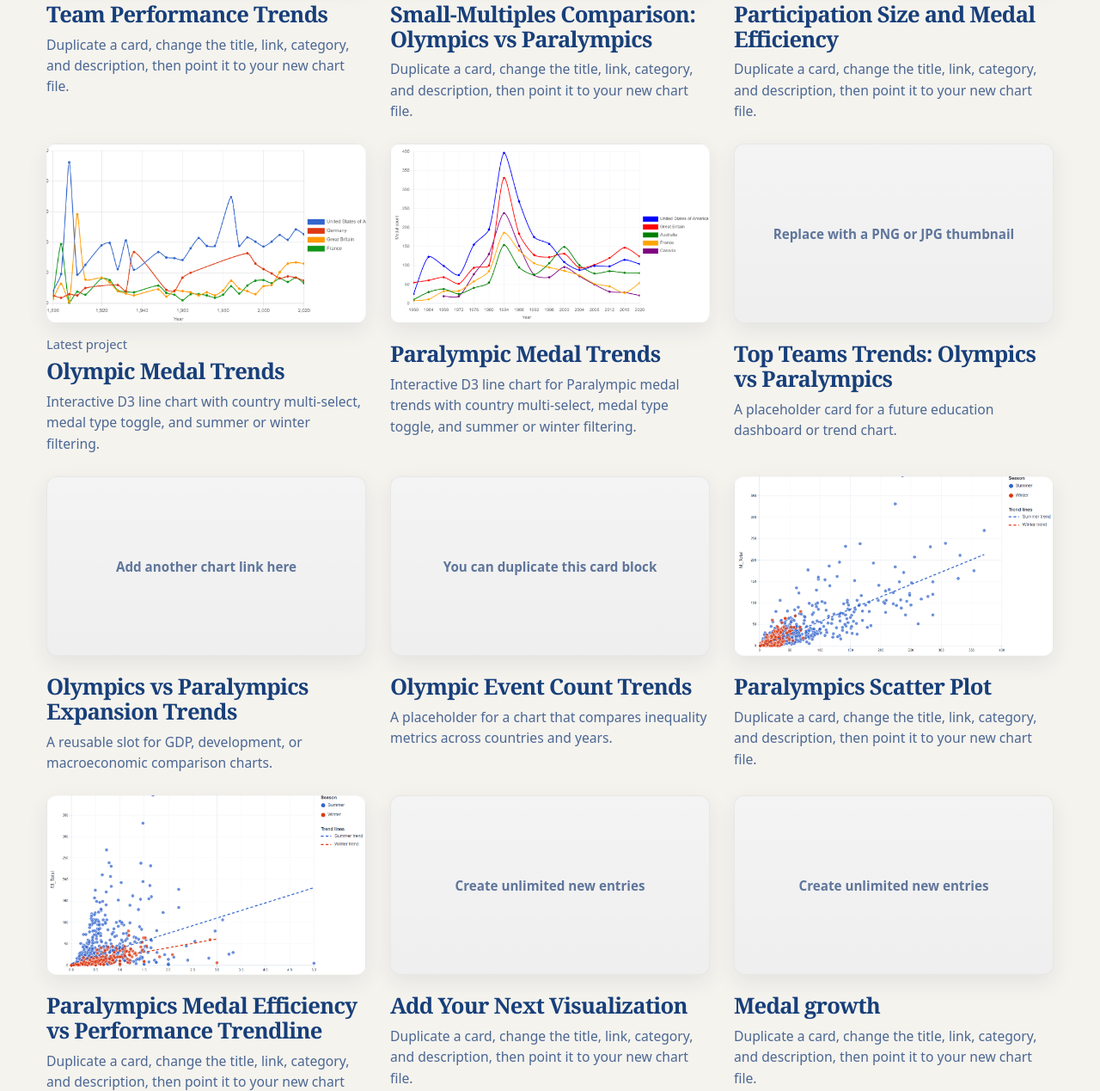
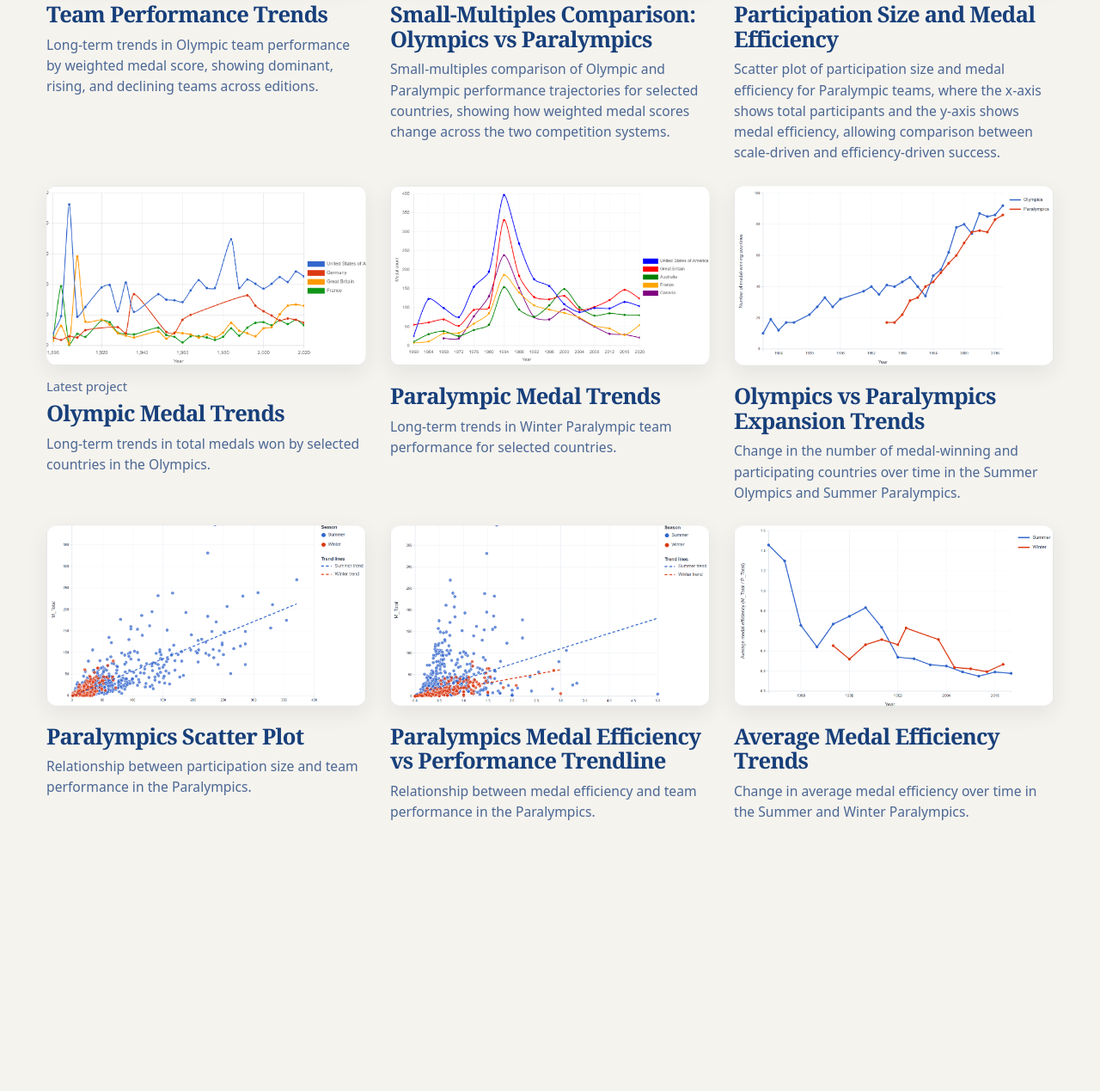
Before and after one commit to qwe12345113/visualization_homepage, a website: page index.html in a window 1280 px wide. Shown: the part 552-1821 px from the top of the page at 86% size. After the commit the page ends 1564 px from the top, so only its background shows below. Drawn offline with Linux system fonts and the light colour scheme.

Commit message:
Add files via upload

```diff
--- a/index.html
+++ b/index.html
@@ -238,118 +238,116 @@
         <input id="searchInput" class="search" type="search" placeholder="Search charts by title, description, or category..." />
         <button class="filter-btn active" data-filter="all">All</button>
         <button class="filter-btn" data-filter="olympics">Olympics</button>
-        <button class="filter-btn" data-filter="inequality">Inequality</button>
-        <button class="filter-btn" data-filter="education">Education</button>
-        <button class="filter-btn" data-filter="economy">Economy</button>
+        <button class="filter-btn" data-filter="paralympics">Paralympics</button>
     </div>
 
     <section class="section">
         <h2>Featured Charts</h2>
         <div id="chartGrid" class="grid">
-            <a class="card" href="team_performance_weighted_medal_score.html" data-category="olympics education economy inequality" data-search="custom chart new visualization dashboard template">
+            <a class="card" href="team_performance_weighted_medal_score.html" data-category="olympics paralympics" data-search="custom chart new visualization dashboard template">
                 <div class="thumb" style="background-image: url('charts/Team_Performance_Trends.png');"></div>
                 <div class="meta">
                     <div class="date"> </div>
                     <h3 class="title">Team Performance Trends</h3>
-                    <p class="desc">Duplicate a card, change the title, link, category, and description, then point it to your new chart file.</p>
+                    <p class="desc">Long-term trends in Olympic team performance by weighted medal score, showing dominant, rising, and declining teams across editions.</p>
                 </div>
             </a>
-            <a class="card" href="olympics_vs_paralympics_small_multiples.html" data-category="olympics education economy inequality" data-search="custom chart new visualization dashboard template">
+            <a class="card" href="olympics_vs_paralympics_small_multiples.html" data-category="olympics paralympics" data-search="custom chart new visualization dashboard template">
                 <div class="thumb" style="background-image: url('charts/Olympics_Paralympics_Small-Multiples_Comparison.png');"></div>
                 <div class="meta">
                     <div class="date"> </div>
                     <h3 class="title">Small-Multiples Comparison: Olympics vs Paralympics</h3>
-                    <p class="desc">Duplicate a card, change the title, link, category, and description, then point it to your new chart file.</p>
+                    <p class="desc">Small-multiples comparison of Olympic and Paralympic performance trajectories for selected countries, showing how weighted medal scores change across the two competition systems.</p>
                 </div>
             </a>
-            <a class="card" href="participation_size_vs_medal_efficiency_scatter.html" data-category="olympics education economy inequality" data-search="custom chart new visualization dashboard template">
+            <a class="card" href="participation_size_vs_medal_efficiency_scatter.html" data-category="olympics paralympics" data-search="custom chart new visualization dashboard template">
                 <div class="thumb" style="background-image: url('charts/Participation_Size_and_Medal_Efficiency.png');"></div>
                 <div class="meta">
                     <div class="date"> </div>
                     <h3 class="title">Participation Size and Medal Efficiency</h3>
-                    <p class="desc">Duplicate a card, change the title, link, category, and description, then point it to your new chart file.</p>
+                    <p class="desc">Scatter plot of participation size and medal efficiency for Paralympic teams, where the x-axis shows total participants and the y-axis shows medal efficiency, allowing comparison between scale-driven and efficiency-driven success.</p>
                 </div>
             </a>
-            <a class="card" href="olympic_medal_line_chart_auto_csv_season_filter.html" data-category="olympics sports medals" data-search="olympic medal line chart country filters summer winter medals total gold silver bronze">
+            <a class="card" href="olympic_medal_line_chart_auto_csv_season_filter.html" data-category="olympics" data-search="olympic medal line chart country filters summer winter medals total gold silver bronze">
                 <div class="thumb" style="background-image: url('charts/Olympic_Medal_Trends.png');"></div>
                 <div class="meta">
                     <div class="date">Latest project</div>
                     <h3 class="title">Olympic Medal Trends</h3>
-                    <p class="desc">Interactive D3 line chart with country multi-select, medal type toggle, and summer or winter filtering.</p>
+                    <p class="desc">Long-term trends in total medals won by selected countries in the Olympics.</p>
                 </div>
             </a>
 
-            <a class="card" href="paralympics_medal_line_chart_auto_csv_season_filter.html" data-category="inequality economy" data-search="global inequality income wealth distribution overview">
+            <a class="card" href="paralympics_medal_line_chart_auto_csv_season_filter.html" data-category="paralympics" data-search="global inequality income wealth distribution overview">
                 <div class="thumb" style="background-image: url('charts/Paralympics_Medal_Trends.png');"></div>
                 <div class="meta">
                     <div class="date"> </div>
                     <h3 class="title">Paralympic Medal Trends</h3>
-                    <p class="desc">Interactive D3 line chart for Paralympic medal trends with country multi-select, medal type toggle, and summer or winter filtering.</p>
+                    <p class="desc">Long-term trends in Winter Paralympic team performance for selected countries. </p>
                 </div>
             </a>
 
-            <a class="card" href="olympics_vs_paralympics_top_teams_shared_controls.html" data-category="education" data-search="education chart school literacy enrollment access">
-                <div class="thumb placeholder" data-label="Replace with a PNG or JPG thumbnail"></div>
+<!--            <a class="card" href="olympics_vs_paralympics_top_teams_shared_controls.html" data-category="education" data-search="education chart school literacy enrollment access">-->
+<!--                <div class="thumb placeholder" data-label="Replace with a PNG or JPG thumbnail"></div>-->
+<!--                <div class="meta">-->
+<!--                    <div class="date"> </div>-->
+<!--                    <h3 class="title">Top Teams Trends: Olympics vs Paralympics</h3>-->
+<!--                    <p class="desc">A placeholder card for a future education dashboard or trend chart.</p>-->
+<!--                </div>-->
+<!--            </a>-->
+
+            <a class="card" href="olympics_vs_paralympics_expansion_trends.html" data-category="olympics paralympics" data-search="economic growth gdp trend development chart">
+                <div class="thumb" style="background-image: url('charts/medal_wining_summer.png');"></div>
                 <div class="meta">
                     <div class="date"> </div>
-                    <h3 class="title">Top Teams Trends: Olympics vs Paralympics</h3>
-                    <p class="desc">A placeholder card for a future education dashboard or trend chart.</p>
+                    <h3 class="title">Olympics vs Paralympics Expansion Trends</h3>
+                    <p class="desc">Change in the number of medal-winning and participating countries over time in the Summer Olympics and Summer Paralympics.</p>
                 </div>
             </a>
 
-            <a class="card" href="olympics_vs_paralympics_expansion_trends.html" data-category="economy" data-search="economic growth gdp trend development chart">
-                <div class="thumb placeholder" data-label="Add another chart link here"></div>
-                <div class="meta">
-                    <div class="date"> </div>
-                    <h3 class="title">Olympics vs Paralympics Expansion Trends</h3>
-                    <p class="desc">A reusable slot for GDP, development, or macroeconomic comparison charts.</p>
-                </div>
-            </a>
+<!--            <a class="card" href="olympic_event_count_trends.html" data-category="inequality economy" data-search="gini coefficient explorer line chart inequality measurement">-->
+<!--                <div class="thumb placeholder" data-label="You can duplicate this card block"></div>-->
+<!--                <div class="meta">-->
+<!--                    <div class="date"> </div>-->
+<!--                    <h3 class="title">Olympic Event Count Trends</h3>-->
+<!--                    <p class="desc">A placeholder for a chart that compares inequality metrics across countries and years.</p>-->
+<!--                </div>-->
+<!--            </a>-->
 
-            <a class="card" href="olympic_event_count_trends.html" data-category="inequality economy" data-search="gini coefficient explorer line chart inequality measurement">
-                <div class="thumb placeholder" data-label="You can duplicate this card block"></div>
-                <div class="meta">
-                    <div class="date"> </div>
-                    <h3 class="title">Olympic Event Count Trends</h3>
-                    <p class="desc">A placeholder for a chart that compares inequality metrics across countries and years.</p>
-                </div>
-            </a>
-
-            <a class="card" href="olympic_scatter_ptotal_mtotal.html" data-category="olympics education economy inequality" data-search="custom chart new visualization dashboard template">
+            <a class="card" href="olympic_scatter_ptotal_mtotal.html" data-category="paralympics" data-search="custom chart new visualization dashboard template">
                 <div class="thumb" style="background-image: url('charts/Scatter_Mtoal_Ptotal.png');"></div>
                 <div class="meta">
                     <div class="date"> </div>
                     <h3 class="title">Paralympics Scatter Plot</h3>
-                    <p class="desc">Duplicate a card, change the title, link, category, and description, then point it to your new chart file.</p>
+                    <p class="desc">Relationship between participation size and team performance in the Paralympics.</p>
                 </div>
             </a>
 
-            <a class="card" href="paralympics_medal_efficiency_vs_performance_trendline.html" data-category="olympics education economy inequality" data-search="custom chart new visualization dashboard template">
+            <a class="card" href="paralympics_medal_efficiency_vs_performance_trendline.html" data-category="paralympics" data-search="custom chart new visualization dashboard template">
                 <div class="thumb" style="background-image: url('charts/Medal_EfficiencyvsTeam_Performance.png');"></div>
                 <div class="meta">
                     <div class="date"> </div>
                     <h3 class="title">Paralympics Medal Efficiency vs Performance Trendline</h3>
-                    <p class="desc">Duplicate a card, change the title, link, category, and description, then point it to your new chart file.</p>
+                    <p class="desc">Relationship between medal efficiency and team performance in the Paralympics.</p>
                 </div>
             </a>
 
-            <a class="card" href="average_medal_efficiency_summer_winter.html" data-category="olympics education economy inequality" data-search="custom chart new visualization dashboard template">
-                <div class="thumb placeholder" data-label="Create unlimited new entries"></div>
+            <a class="card" href="average_medal_efficiency_summer_winter.html" data-category="olympics paralympics" data-search="custom chart new visualization dashboard template">
+                <div class="thumb" style="background-image: url('charts/Paralympic_Average_Medal_Efficiency_Trends.png');"></div>
                 <div class="meta">
                     <div class="date"> </div>
-                    <h3 class="title">Add Your Next Visualization</h3>
-                    <p class="desc">Duplicate a card, change the title, link, category, and description, then point it to your new chart file.</p>
+                    <h3 class="title">Average Medal Efficiency Trends</h3>
+                    <p class="desc">Change in average medal efficiency over time in the Summer and Winter Paralympics.</p>
                 </div>
             </a>
 
-            <a class="card" href="index_line_chart_medal_growth.html" data-category="olympics education economy inequality" data-search="custom chart new visualization dashboard template">
-                <div class="thumb placeholder" data-label="Create unlimited new entries"></div>
-                <div class="meta">
-                    <div class="date"> </div>
-                    <h3 class="title">Medal growth</h3>
-                    <p class="desc">Duplicate a card, change the title, link, category, and description, then point it to your new chart file.</p>
-                </div>
-            </a>
+<!--            <a class="card" href="index_line_chart_medal_growth.html" data-category="olympics education economy inequality" data-search="custom chart new visualization dashboard template">-->
+<!--                <div class="thumb placeholder" data-label="Create unlimited new entries"></div>-->
+<!--                <div class="meta">-->
+<!--                    <div class="date"> </div>-->
+<!--                    <h3 class="title">Medal growth</h3>-->
+<!--                    <p class="desc">Duplicate a card, change the title, link, category, and description, then point it to your new chart file.</p>-->
+<!--                </div>-->
+<!--            </a>-->
 
 
 
```
